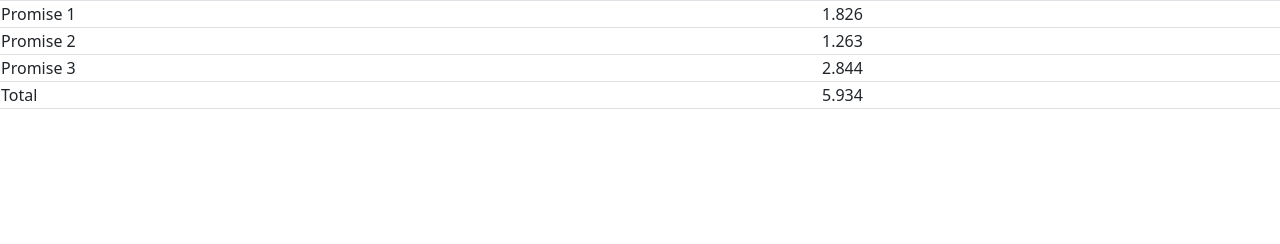
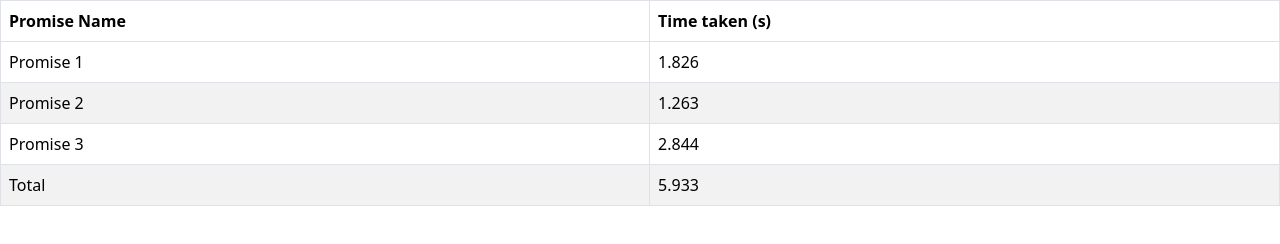
Before and after one commit to acciojob/wait-for-multiple-promises-Rajudas575, a website: page main.html in a window 1280 px wide. Drawn offline with nearby package versions, Linux system fonts and the light colour scheme.

Commit message:
created a submission

```diff
--- a/main.html
+++ b/main.html
@@ -20,7 +20,11 @@
             <th>Time taken (s)</th>
         </tr>
     </thead>
-      <tbody id="output"></tbody>
+    <tbody id="output">
+        <tr>
+            <td colspan="2" id="loading">Loading...</td>
+        </tr>
+    </tbody>
 </table>
 
     <script type="text/javascript" src="./script.js"></script>
--- a/script.js
+++ b/script.js
@@ -1,46 +1,51 @@
  function createRandomPromise(promiseName) {
-	const randomTime = Math.random() * 2 + 1; // Random time between 1 and 3 seconds
+        const timeTaken = Math.random() * 2 + 1; // Time between 1 and 3 seconds
         return new Promise(resolve => {
             setTimeout(() => {
-			resolve({ name: promiseName, time: randomTime });
-		}, randomTime * 1000);
+                resolve({ name: promiseName, timeTaken: timeTaken.toFixed(3) });
+            }, timeTaken * 1000); // Convert seconds to milliseconds
         });
     }
 
-// Creating three promises
+    // Create three promises
     const promise1 = createRandomPromise("Promise 1");
     const promise2 = createRandomPromise("Promise 2");
     const promise3 = createRandomPromise("Promise 3");
 
-// Wait for all promises to resolve
+    // Start loading state
+    const output = document.getElementById("output");
+
+    // Wait for all promises to resolve using Promise.all()
     Promise.all([promise1, promise2, promise3]).then(results => {
-	// Remove the loading text
-	const tableBody = document.getElementById("promiseTable");
-	tableBody.innerHTML = ''; // Clear the loading row
+        // Remove loading row
+        document.getElementById("loading").remove();
 
-	// Variables to store total time
-	let totalTime = 0;
-
-	// Add rows for each promise result
+        // Add rows for each promise
         results.forEach(result => {
             const row = document.createElement("tr");
-		const nameCell = document.createElement("td");
-		nameCell.textContent = result.name;
-		const timeCell = document.createElement("td");
-		timeCell.textContent = result.time.toFixed(3); // Limit to 3 decimal places
-		row.appendChild(nameCell);
-		row.appendChild(timeCell);
-		tableBody.appendChild(row);
-		totalTime += result.time;
+            const promiseNameCell = document.createElement("td");
+            const timeTakenCell = document.createElement("td");
+
+            promiseNameCell.textContent = result.name;
+            timeTakenCell.textContent = result.timeTaken;
+
+            row.appendChild(promiseNameCell);
+            row.appendChild(timeTakenCell);
+            output.appendChild(row);
         });
 
-	// Add the total time row
+        // Calculate the total time taken to resolve all promises
+        const totalTime = results.reduce((sum, result) => sum + parseFloat(result.timeTaken), 0).toFixed(3);
+
+        // Add row for Total time
         const totalRow = document.createElement("tr");
-	const totalNameCell = document.createElement("td");
-	totalNameCell.textContent = "Total";
-	const totalTimeCell = document.createElement("td");
-	totalTimeCell.textContent = totalTime.toFixed(3); // Limit to 3 decimal places
-	totalRow.appendChild(totalNameCell);
-	totalRow.appendChild(totalTimeCell);
-	tableBody.appendChild(totalRow);
+        const totalCell1 = document.createElement("td");
+        const totalCell2 = document.createElement("td");
+
+        totalCell1.textContent = "Total";
+        totalCell2.textContent = totalTime;
+
+        totalRow.appendChild(totalCell1);
+        totalRow.appendChild(totalCell2);
+        output.appendChild(totalRow);
     });
```
Lines whose indentation alone changed are shown as unchanged.
